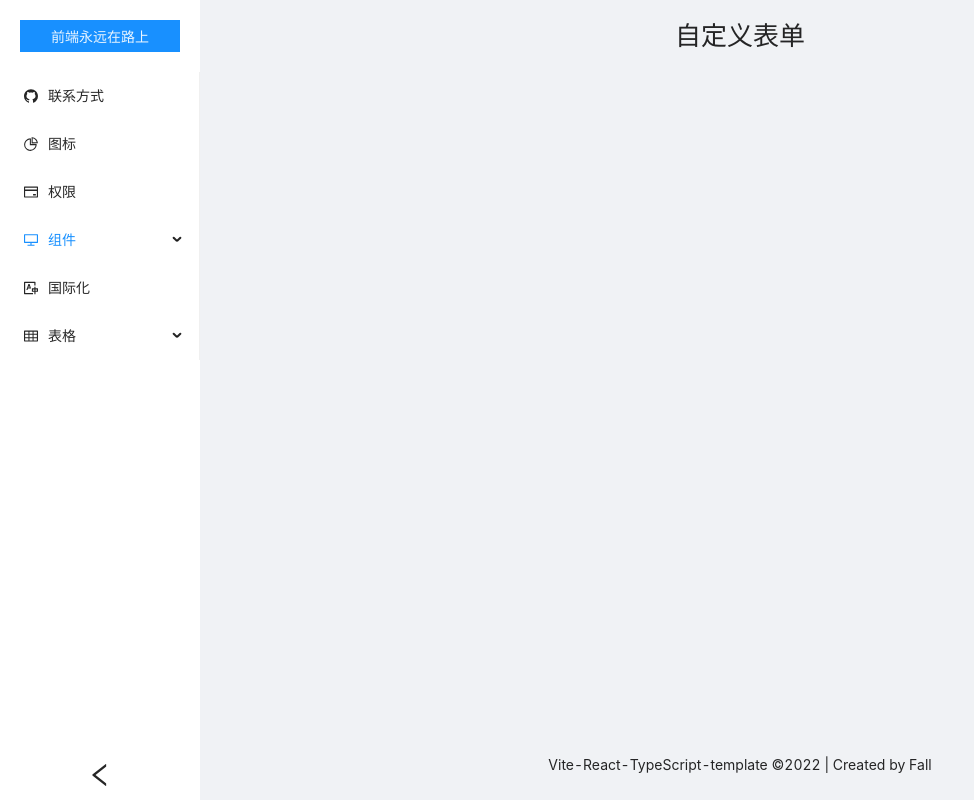
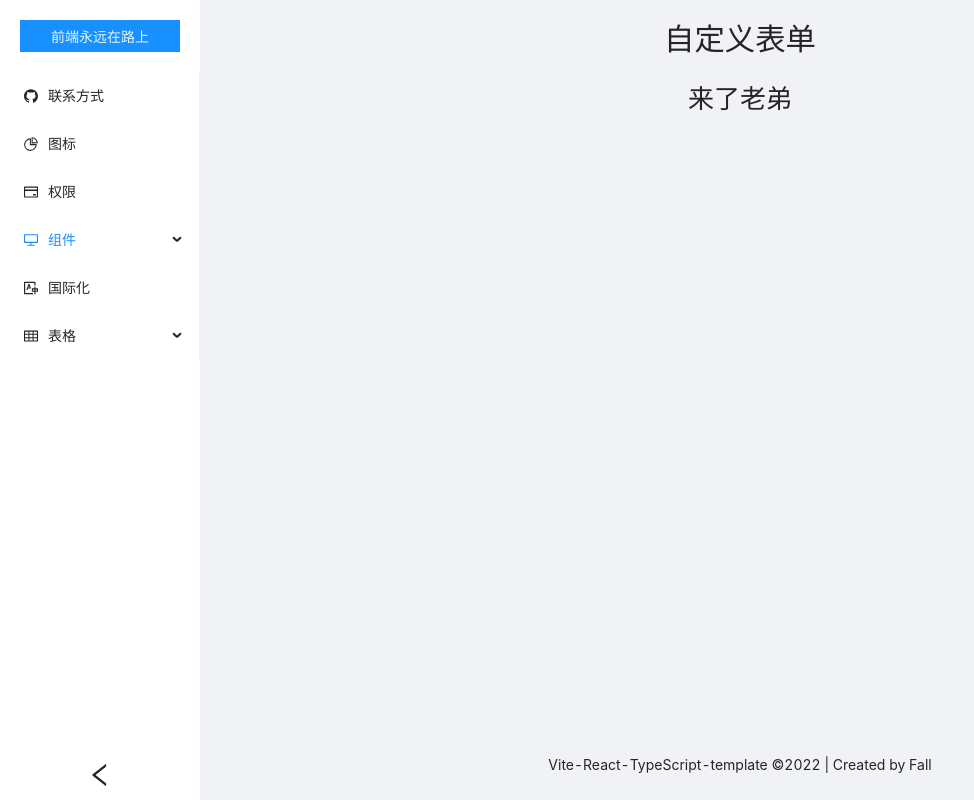
Before and after one commit to fall-zhang/vite-typescript-react-template, a React (Vite) app: page /custom in a window 1280 px wide. Shown: the whole page, without its empty margins (0-974 px from the left). Built offline with nearby package versions, Linux system fonts and the light colour scheme; sample sign-in values are in the browser's storage.

Commit message:
更新默认打开项目，请求过期时间

```diff
--- a/package.json
+++ b/package.json
@@ -2,7 +2,7 @@
   "name": "vite-react-typescript-template",
   "version": "0.0.2",
   "scripts": {
-    "dev": "vite",
+    "dev": "vite --open",
     "build": "tsc && vite build",
     "serve": "vite preview",
     "mock": "json-server mock/db.json --port 3030",
--- /dev/null
+++ b/src/pages/animation/index.ts
@@ -0,0 +1,2 @@
+
+export {}
--- a/src/pages/testPlugin/index.tsx
+++ b/src/pages/customPage/index.tsx
@@ -1,4 +1,3 @@
-import Icon from '../../components/Icon'
 import React, { useState } from 'react'
 import styles from './index.module.less'
 import { Button, message, Space } from 'antd'
@@ -14,9 +13,10 @@ const CustomPage: React.FC = ({ children }) => {
   }
 
   return (
-    <Space>
-      自定义表单
-    </Space>
+    <>
+      <h1>自定义表单</h1>
+      来了老弟
+    </>
   )
 }
 
--- a/src/pages/login/LoginCard/index.tsx
+++ b/src/pages/login/LoginCard/index.tsx
@@ -18,6 +18,9 @@ const LoginInputZone: React.FC<ILoginParams> = ({ updateWay }) => {
       } else {
         message.error('用户名或密码错误！')
       }
+    }).catch(err=>{
+      message.error('找不到服务器！(请开启JSON-Server)')
+      throw new Error(err)
     })
   }
 
--- a/src/router/index.tsx
+++ b/src/router/index.tsx
@@ -6,7 +6,7 @@ import HomePage from '@/layouts'
 import LoginPage from '@/pages/login'
 import DocPage from '@/pages/contact'
 // import PublicPage from '@/pages/publicComponents'
-import CustomPage from '@/pages/testPlugin'
+import CustomPage from '@/pages/customPage'
 import LocalePage from '@/pages/locales'
 import IconPage from '@/pages/icon'
 import TableList from '@/pages/table'
--- a/src/router/routes/VariableRoutes.ts
+++ b/src/router/routes/VariableRoutes.ts
@@ -2,8 +2,8 @@ import React from 'react'
 
 import LoginPage from '@/pages/login'
 import DocPage from '@/pages/contact'
-import PublicPage from '@/pages/publicComponents'
-import CustomPage from '@/pages/testPlugin'
+// import PublicPage from '@/pages/publicComponents'
+import CustomPage from '@/pages/customPage'
 import LocalePage from '@/pages/locales'
 import IconPage from '@/pages/icon'
 import TableList from '@/pages/table'
--- a/src/utils/reuqest.ts
+++ b/src/utils/reuqest.ts
@@ -8,4 +8,5 @@ import { urlPrefix } from '../config'
 // 使用前缀，配合本地代理
 export const $http = extend({
   prefix: `${urlPrefix}`,
+  timeout: 2000,
 })
```
Also changed, not shown: src/pages/customPage/index.module.less (renamed from src/pages/testPlugin/index.module.less).
